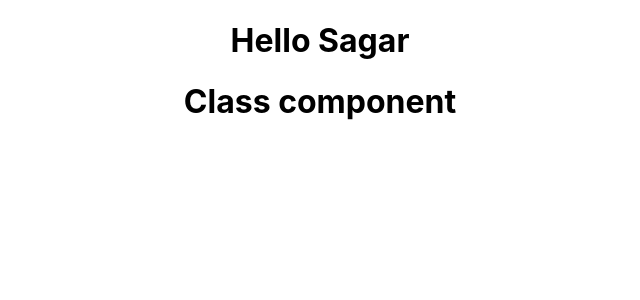
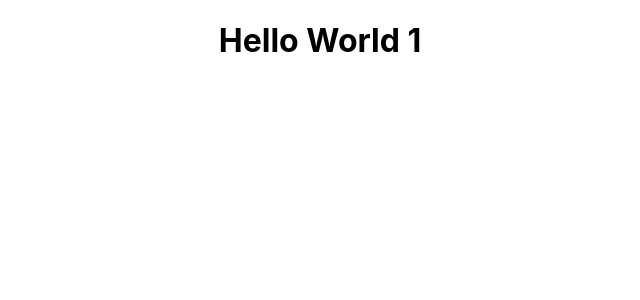
Before and after one commit to harsha-sagar/reactjs-tutorials2, a React (Create React App) app: page / in a window 1280 px wide. Shown: the top 300 px of the page, without its empty margins (320-960 px from the left). Built offline with nearby package versions, Linux system fonts and the light colour scheme.

Commit message:
understanding simplicity of using JSX

```diff
--- a/src/App.js
+++ b/src/App.js
@@ -1,14 +1,14 @@
 import React from 'react';
 import logo from './logo.svg';
 import './App.css';
-import Greet from './components/Greet';
-import Welcome from './components/Welcome';
+// import Greet1 from './components/Greet1';
+import Greet2 from './components/Greet2';
 
 function App() {
   return (
     <div className="App">
-      <Greet/>
-      <Welcome/>
+      {/* <Greet1 /> */}
+      <Greet2 />
     </div>
   );
 }
--- a/src/components/Greet.js
+++ b/src/components/Greet.js
@@ -1,8 +1,4 @@
 import React from 'react';
-
-// function Greet() {
-//   return <h1>Hello Sagar</h1>
-// }
 
 const Greet = () => <h1>Hello Sagar</h1>
 
--- /dev/null
+++ b/src/components/Greet1.js
@@ -0,0 +1,13 @@
+import React from 'react';
+
+const Greet1 = () => {
+    return (
+        React.createElement(
+            'div',
+            {id: 'someId', className: 'blahClass'},
+            React.createElement('h1', null, 'Hello world 2')
+        )
+    );
+};
+
+export default Greet1;
--- /dev/null
+++ b/src/components/Greet2.js
@@ -0,0 +1,11 @@
+import React from 'react';
+
+const Greet2 = () => {
+    return (
+        <div id='someId' class='blahClass'>
+            <h1>Hello World 1</h1>
+        </div>
+    )
+};
+
+export default Greet2;
```
